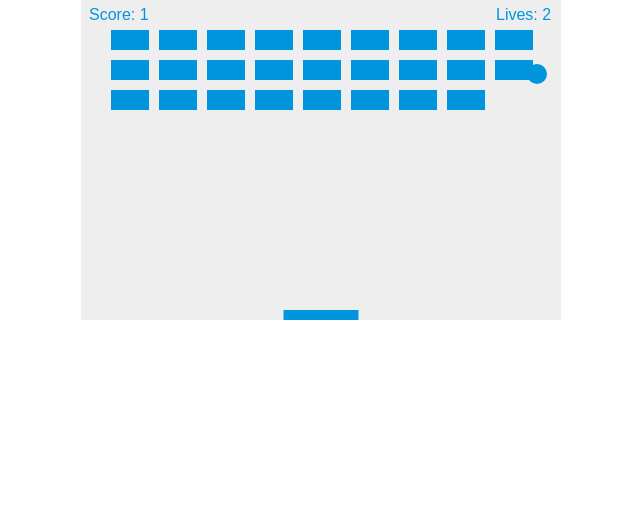
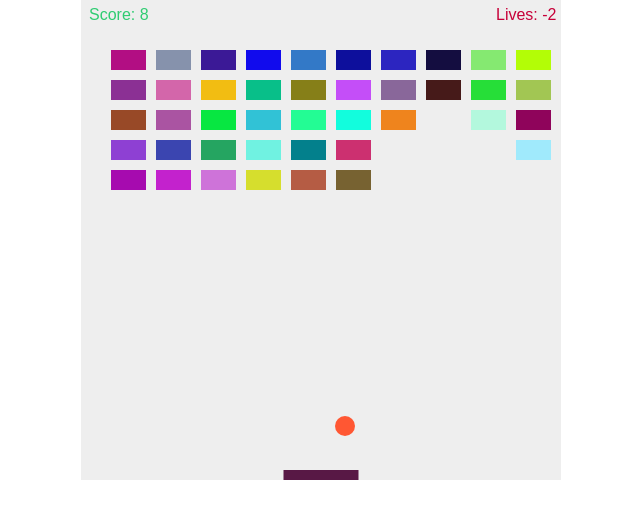
Before and after one commit to francisribeiro/breakout-2D, a plain HTML site: page index.html in a window 1280 px wide. Shown: the whole page, without its empty margins (319-959 px from the left). Drawn offline with Linux system fonts and the light colour scheme.

Commit message:
modo deus

```diff
--- a/index.html
+++ b/index.html
@@ -9,7 +9,7 @@
 </head>
 
 <body>
-    <canvas id="myCanvas" width="480" height="320"></canvas>
+    <canvas id="myCanvas" width="480" height="480"></canvas>
 </body>
 
 <script type="text/javascript" src="js/game.js"></script>
--- a/js/game.js
+++ b/js/game.js
@@ -17,16 +17,16 @@ var paddleWidth = 75;
 var paddleX = (canvas.width - paddleWidth) / 2;
 
 // Configurações dos tijolos
-var brickRowCount = 3;
-var brickColumnCount = 9;
-var brickWidth = 38;
+var brickRowCount = 5;
+var brickColumnCount = 10;
+var brickWidth = 35;
 var brickHeight = 20;
 var brickPadding = 10;
-var brickOffsetTop = 30;
+var brickOffsetTop = 50;
 var brickOffsetLeft = 30;
-
 var bricks = [];
 
+// Iniciando os tijolos
 for (var c = 0; c < brickColumnCount; c++) {
     bricks[c] = [];
     for (var r = 0; r < brickRowCount; r++) {
@@ -45,21 +45,24 @@ var leftPressed = false;
 // Score
 var score = 0;
 
+// Vidas
 var lives = 3;
 
+// Desenha as vidas
 var drawLives = function () {
     ctx.font = "16px Arial";
-    ctx.fillStyle = "#0095DD";
+    ctx.fillStyle = "#C70039";
     ctx.fillText("Lives: " + lives, canvas.width - 65, 20);
 }
 
+// Desenha o score
 var drawScore = function () {
     ctx.font = "16px Arial";
-    ctx.fillStyle = "#0095DD";
+    ctx.fillStyle = "#2ECC71";
     ctx.fillText("Score: " + score, 8, 20);
 }
 
-// Alterações em eventos
+// Alterações em eventos de usuário
 var keyDownHandler = function (e) {
     if (e.keyCode == 39)
         rightPressed = true;
@@ -81,11 +84,12 @@ var mouseMoveHandler = function (e) {
     }
 }
 
-// Evento das teclas
+// Evento das teclas e mouse
 document.addEventListener("keydown", keyDownHandler, false);
 document.addEventListener("keyup", keyUpHandler, false);
 document.addEventListener("mousemove", mouseMoveHandler, false);
 
+//Detecção de colisão
 var collisionDetection = function () {
     for (var c = 0; c < brickColumnCount; c++) {
         for (var r = 0; r < brickRowCount; r++) {
@@ -108,7 +112,7 @@ var collisionDetection = function () {
 var drawBall = function () {
     ctx.beginPath();
     ctx.arc(x, y, ballRadius, 0, Math.PI * 2);
-    ctx.fillStyle = "#0095DD";
+    ctx.fillStyle = "#FF5733";
     ctx.fill();
     ctx.closePath();
 }
@@ -117,7 +121,7 @@ var drawBall = function () {
 var drawPaddle = function () {
     ctx.beginPath();
     ctx.rect(paddleX, canvas.height - paddleHeight, paddleWidth, paddleHeight);
-    ctx.fillStyle = "#0095DD";
+    ctx.fillStyle = "#581845";
     ctx.fill();
     ctx.closePath();
 }
@@ -133,7 +137,7 @@ var drawBricks = function () {
                 bricks[c][r].y = brickY;
                 ctx.beginPath();
                 ctx.rect(brickX, brickY, brickWidth, brickHeight);
-                ctx.fillStyle = "#0095DD";
+                randomColor();
                 ctx.fill();
                 ctx.closePath();
             }
@@ -141,6 +145,13 @@ var drawBricks = function () {
     }
 }
 
+var randomColor = function () {
+    var r = Math.floor((Math.random() * 255) + 1);
+    var g = Math.floor((Math.random() * 255) + 1);
+    var b = Math.floor((Math.random() * 255) + 1);
+
+    ctx.fillStyle = `rgba(${r}, ${g}, ${b}, 1)`;
+}
 
 // Monta o jogo
 var draw = function () {
@@ -183,7 +194,7 @@ var draw = function () {
 
     x += dx;
     y += dy;
-    requestAnimationFrame(draw);
 }
 
-draw();
+
+setInterval(draw, 4);
```
